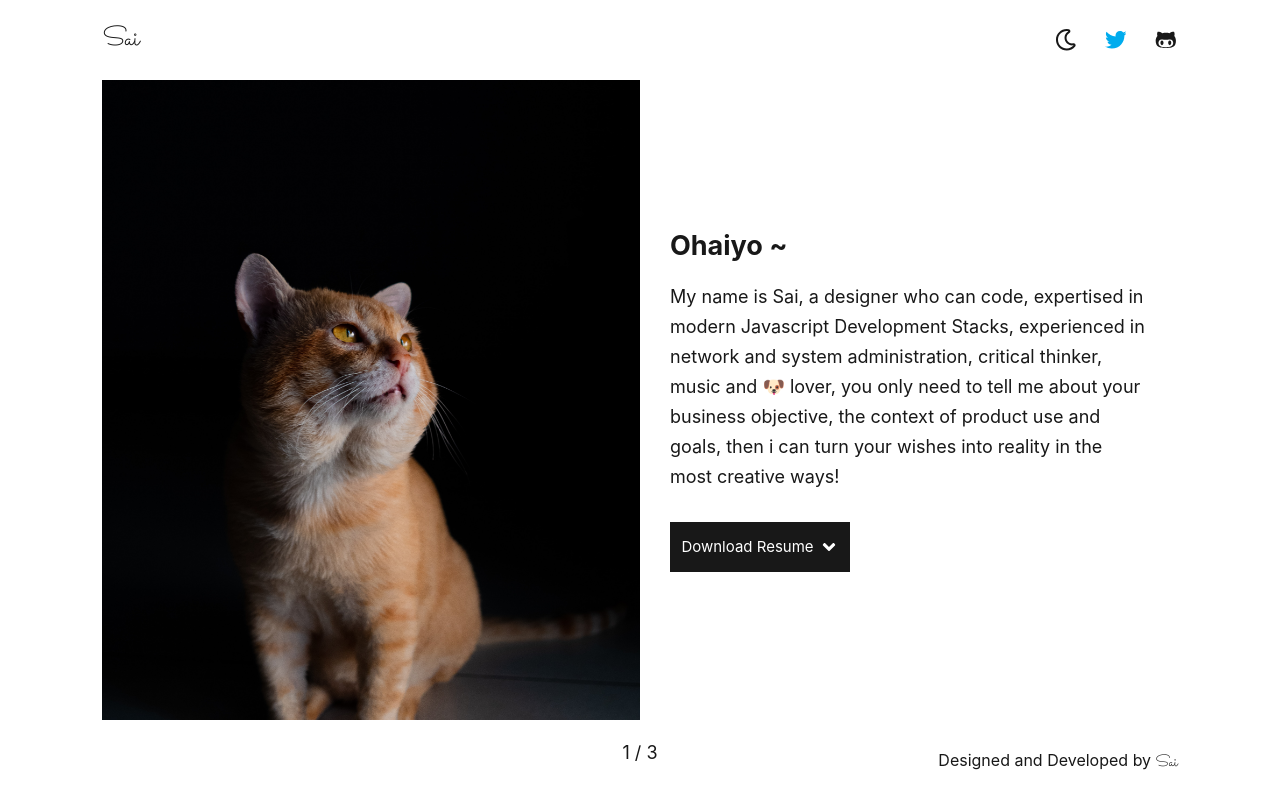
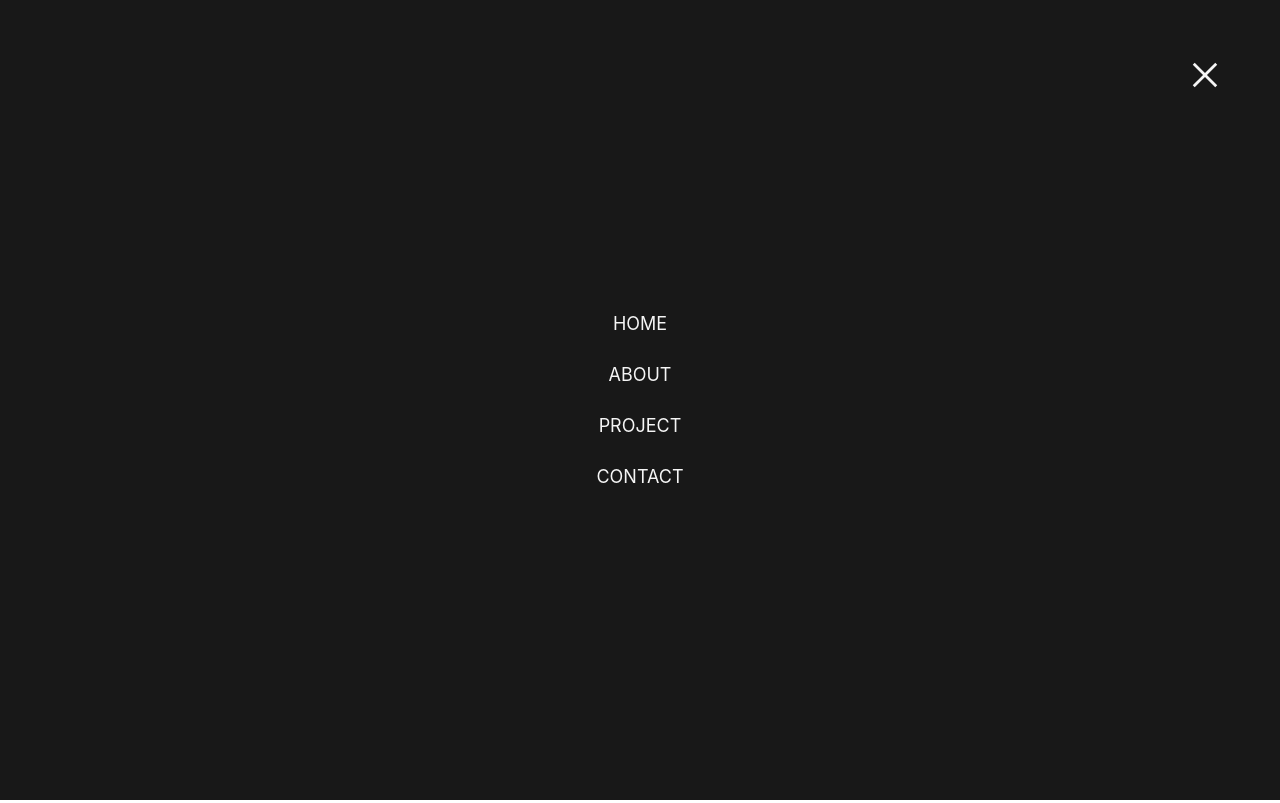
Before and after one commit to SaiHtun/another-portfolio, a Next.js app: page /story in a window 1280 px wide. Both pictures are taken after a click on the element 1165 px from the left and 40 px from the top of the page. Built offline with nearby package versions, Linux system fonts and the light colour scheme; a web font is replaced by a local one.

Commit message:
:spider_web: added overlay menu :bookmark:

```diff
--- a/components/GlobalStyles.js
+++ b/components/GlobalStyles.js
@@ -11,6 +11,11 @@ export const GlobalStyles = createGlobalStyle`
     }
 
     .downloadText {
+      color: ${({ theme }) => theme.body};
+    }
+
+    .nav {
+      background: ${({ theme }) => theme.body};
       color: ${({ theme }) => theme.text};
     }
   }
--- a/components/Nav.jsx
+++ b/components/Nav.jsx
@@ -2,8 +2,9 @@ import React from "react";
 import styled from "styled-components";
 import Link from "next/link";
 import { FaTwitter, FaGithubAlt, FaSun, FaRegMoon } from "react-icons/fa";
+import { GiHamburgerMenu } from "react-icons/gi";
 
-export default function Nav({ toggler, theme }) {
+export default function Nav({ toggler, theme, openOverlay, setOpenOverlay }) {
   const handleToggle = () => {
     toggler();
   };
@@ -11,7 +12,7 @@ export default function Nav({ toggler, theme }) {
   const sunMoon = theme === "light" ? <FaRegMoon /> : <FaSun className="sun" />;
 
   return (
-    <Wrapper>
+    <Wrapper className="nav">
       <Container>
         <Link href="/">
           <Brand>Sai</Brand>
@@ -20,12 +21,13 @@ export default function Nav({ toggler, theme }) {
           <MenuItem onClick={handleToggle}>{sunMoon}</MenuItem>
           <MenuItem>
             {" "}
-            <FaTwitter className="twitter" />
-          </MenuItem>
-          <MenuItem>
-            {" "}
             <FaGithubAlt />
           </MenuItem>
+          <MenuItem onClick={() => setOpenOverlay(!openOverlay)}>
+            {" "}
+            <GiHamburgerMenu />
+          </MenuItem>
+
         </Menu>
       </Container>
     </Wrapper>
@@ -36,13 +38,27 @@ const Wrapper = styled.div`
   width: 100vw;
   height: 10vh;
   line-height: 10vh;
-  z-index: 10;
+  z-index: -10;
+  transition: all 0.50s linear;
+
+  @media only screen and (max-width: 800px) {
+    position: fixed;
+    top: 0;
+  }
 `;
 const Container = styled.div`
   padding-left: 8%;
   padding-right: 7%;
   display: flex;
   justify-content: space-between;
+
+  @media only screen and (max-width: 800px) {
+    padding-left: 5%;
+    padding-right: 4%;
+  }
+  @media only screen and (max-width: 500px) {
+    padding-right: 2%;
+  }
 `;
 
 const Brand = styled.div`
--- a/components/buttons/download.jsx
+++ b/components/buttons/download.jsx
@@ -1,77 +1,78 @@
-import React, { useState } from "react";
+import React from "react";
 import styled, { css } from "styled-components";
 import { FiDownload } from "react-icons/fi";
-import { FaAngleDown, FaAngleUp } from "react-icons/fa";
+import { FaAngleRight, FaAngleLeft } from "react-icons/fa";
 
-export default function download() {
-  const [drop, setDrop] = useState(false);
+export default function download({ drop, setDrop }) {
+
 
   const arrow = drop ? (
-    <FaAngleUp className="arrow" />
+    <FaAngleRight className="arrow" />
   ) : (
-    <FaAngleDown className="arrow" />
+    <FaAngleLeft className="arrow" />
   );
 
   return (
-    <Container className="download" onClick={() => setDrop(!drop)}>
-      <p>
-        <span> Download Resume</span> {arrow}
-      </p>
-      <File drop={drop} className="downloadText">
-        <a href="/images/myw3schoolsimage.jpg" download>
-          <span>Sai's resume</span>
-          <FiDownload />
+    <Container className="download" >
+      <SlideContainer className="slideContainer" drop={drop} onClick={() => setDrop(!drop)}>
+        <p className="downloadText">Download Resume</p>
+      { arrow }
+      </SlideContainer>
+      <a href="/images/myw3schoolsimage.jpg" download className="btn">
+        <FiDownload></FiDownload>
         </a>
-      </File>
     </Container>
   );
 }
 
+const SlideContainer = styled.div`
+  width: 100%;
+  height: 100%;
+  background-color:  #00acee;;
+  display: flex;
+  justify-content: center;
+  align-items: center;
+  transition: all .3s ease-in-out;
+  font-weight: 600;
+  position: relative;
+  z-index: 2;
+
+  .downloadText {
+    pointer-events: none;
+  }
+
+
+  .arrow {
+    position: absolute;
+    right: 5px;
+    bottom: 15px;
+    font-size: 18px;
+  }
+
+
+
+  ${props => props.drop && css`
+    transform: translateX(-50px)
+  `};
+`;
+
 const Container = styled.div`
   width: 180px;
   height: 50px;
+  margin: 0 auto;
   position: relative;
   display: flex;
   justify-content: center;
   align-items: center;
   font-size: 15px;
   font-weight: 400;
-  padding: 3px 10px;
   cursor: pointer;
   margin-top: 30px;
 
-  .arrow {
-    font-size: 20px;
-    margin-left: 5px;
+  .btn {
+    position: absolute;
+    right: 15px;
+    bottom: 15px;
   }
 
-  p {
-    display: flex;
-    align-items: center;
-  }
 `;
-
-const File = styled.div`
-  position: absolute;
-  color: #181818;
-  width: 100%;
-  text-align: center;
-  transition: all 0.3s ease-in-out;
-  z-index: -1;
-
-  a {
-    display: flex;
-    justify-content: center;
-
-    span {
-      margin-right: 5px;
-    }
-  }
-
-  ${(props) =>
-    props.drop &&
-    css`
-      transform: translateY(40px);
-      z-index: 2;
-    `};
-`;
--- a/components/layouts/MainLayout.jsx
+++ b/components/layouts/MainLayout.jsx
@@ -1,11 +1,13 @@
-import React from "react";
-import styled from "styled-components";
+import React, { useState } from "react";
+import Link from "next/link";
+import styled, { css } from "styled-components";
 import Nav from "../../components/Nav";
 import Footer from "../../components/Footer";
 import { ThemeProvider } from "styled-components";
 import { GlobalStyles } from "../GlobalStyles";
 import { useDarkMode } from "../../Hooks/useDarkMode";
 import Head from "next/head";
+import { VscChromeClose } from 'react-icons/vsc';
 
 const lightTheme = {
   body: "#fff",
@@ -18,9 +20,28 @@ const darkTheme = {
   background: "#181818",
 };
 
+const data = [
+  {
+    name: "Home",
+    to: "/",
+  },
+  {
+    name: "About",
+    to: "/about",
+  },
+  {
+    name: "Project",
+    to: "/project",
+  },
+  {
+    name: "Contact",
+    to: "/contact",
+  },
+];
 
 export default function Home(props) {
   const [theme, themeToggler, mountedComponent] = useDarkMode();
+  const [ openOverlay, setOpenOverlay ] = useState(false);
   const themeMode = theme === "light" ? lightTheme : darkTheme;
   // passing child's props with React.cloneElement
   const children = React.Children.map(props.children, (child) => {
@@ -39,7 +60,19 @@ export default function Home(props) {
       <ThemeProvider theme={themeMode}>
         <GlobalStyles />
         <Container>
-          <Nav toggler={themeToggler} theme={theme}></Nav>
+          <Overlay open={openOverlay}>
+            <Close onClick={() => setOpenOverlay(!openOverlay)}>
+              <VscChromeClose />
+            </Close>
+            <Menu>
+              {data.map((e, i) => (
+                <Link href={e.to} key={i}>
+                  <li>{e.name}</li>
+                </Link>
+              ))}
+            </Menu>
+          </Overlay>
+          <Nav toggler={themeToggler} theme={theme} openOverlay={openOverlay} setOpenOverlay={setOpenOverlay}></Nav>
           {children}
           <Footer theme={theme}></Footer>
         </Container>
@@ -51,4 +84,60 @@ export default function Home(props) {
 const Container = styled.div`
   width: 100vw;
   height: 100vh;
+  /* position: relative; */
 `;
+
+const Overlay = styled.div`
+  width: 100vw;
+  height: 100vh;
+  z-index: 10;
+  position: absolute;
+  top: 0;
+  left: 0;
+  opacity: 0;
+  pointer-events: none;
+  background-color: #181818;
+  display: flex;
+  justify-content: center;
+  align-items: center;
+  transition: all .3s ease-out;
+
+  ${props => props.open && css`
+    opacity: 1;
+    pointer-events: all;
+  ` };
+`;
+
+const Close = styled.div`
+  width: 50px;
+  height: 50px;
+  display: flex;
+  justify-content: center;
+  align-items: center;
+  position: absolute;
+  right: 50px;
+  top: 50px;
+  z-index: 1;
+  cursor: pointer;
+
+  svg {
+    font-size: 2em;
+    color: whitesmoke !important;
+  }
+`;
+
+const Menu = styled.ul`
+  list-style: none;
+  color: whitesmoke;
+  text-align: center;
+  text-transform: uppercase;
+
+  li {
+    margin: 30px 0px;
+    cursor: pointer;
+
+    :hover {
+      color: #00acee;
+    }
+  }
+`;
--- a/components/story/Sections.jsx
+++ b/components/story/Sections.jsx
@@ -40,5 +40,6 @@ const Container = styled.div`
   @media only screen and (max-width: 800px) {
     transform: translateY(0px);
     height: max-content;
+    padding: 0px 5%;
   }
 `;
--- a/components/story/Skill.jsx
+++ b/components/story/Skill.jsx
@@ -116,7 +116,7 @@ const Logos = styled.div`
   svg {
     width: 30px;
     height: 30px;
-    margin-right: 10px;
+    margin: 10px;
   }
 `;
 
--- a/components/story/about.jsx
+++ b/components/story/about.jsx
@@ -1,10 +1,20 @@
-import React from "react";
+import React, { useState } from "react";
 import styled from "styled-components";
 import Download from "../buttons/download";
 
 export default function sectionOne() {
+  const [drop, setDrop] = useState(false);
+
+  const handleDrop = (e) => {
+    let isInclude = e.target.classList.contains("slideContainer")
+    if(!isInclude) {
+      setDrop(false)
+    }
+  }
+
+
   return (
-      <SectionOne>
+      <SectionOne onClick={handleDrop}>
         <Left></Left>
         <Right>
           <ContentWrapper>
@@ -17,7 +27,7 @@ export default function sectionOne() {
               product use and goals, then i can turn your wishes into reality in
               the most creative ways!
             </Message>
-            <Download />
+            <Download drop={drop} setDrop={setDrop} />
           </ContentWrapper>
         </Right>
       </SectionOne>
--- a/pages/story.jsx
+++ b/pages/story.jsx
@@ -32,4 +32,14 @@ export default function story() {
 
 const Container = styled.div`
   overflow: hidden;
+  :hover {
+    cursor: url("/scroll50.png"), auto;
+  }
+
+  @media only screen and (max-width: 800px) {
+    margin-top: 10vh;
+    :hover {
+      cursor: auto;
+    }
+  }
 `;
```
Also changed, not shown: components/home/Hero.jsx (+7 -2 lines), pages/index.jsx (+10 -0 lines), utility/checkBeforeLoad.js (line endings or trailing spaces), 1 other file (tests, documents, lock files or other folders).
